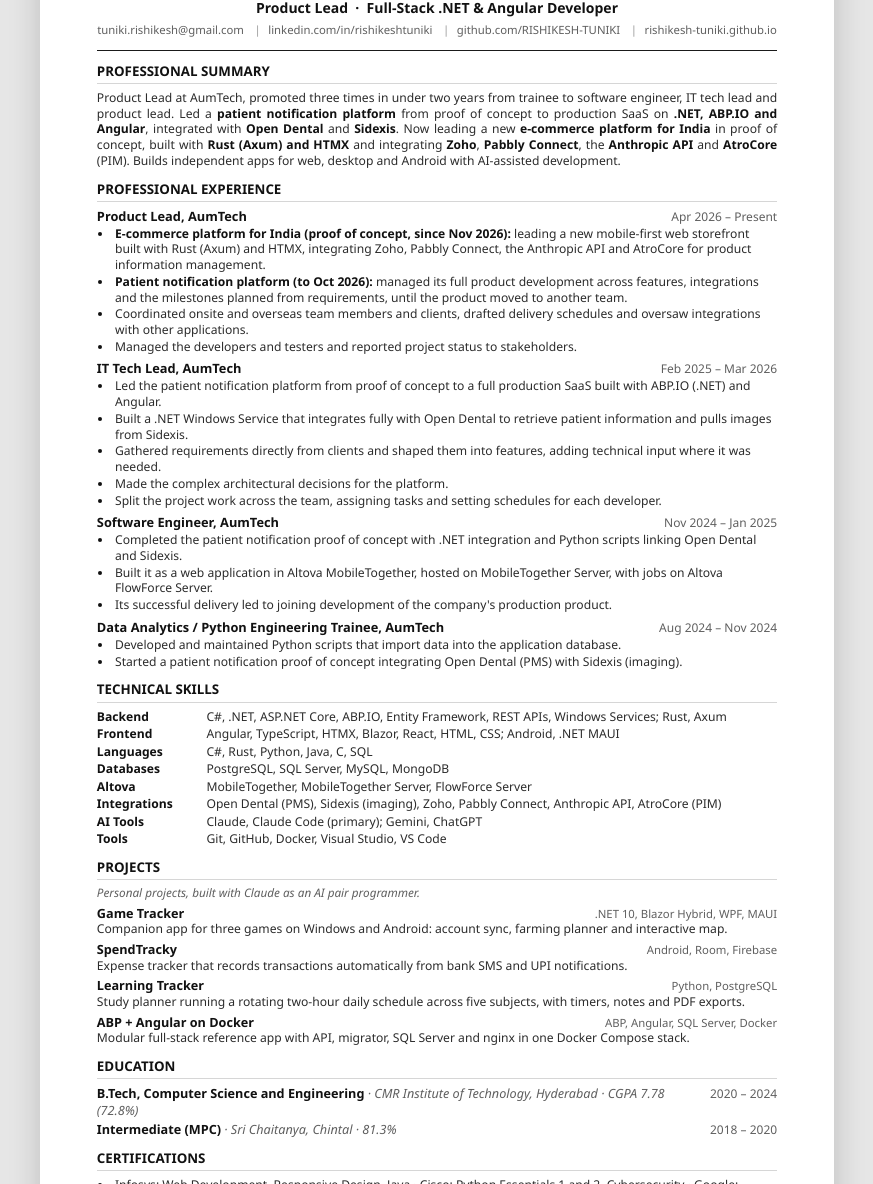
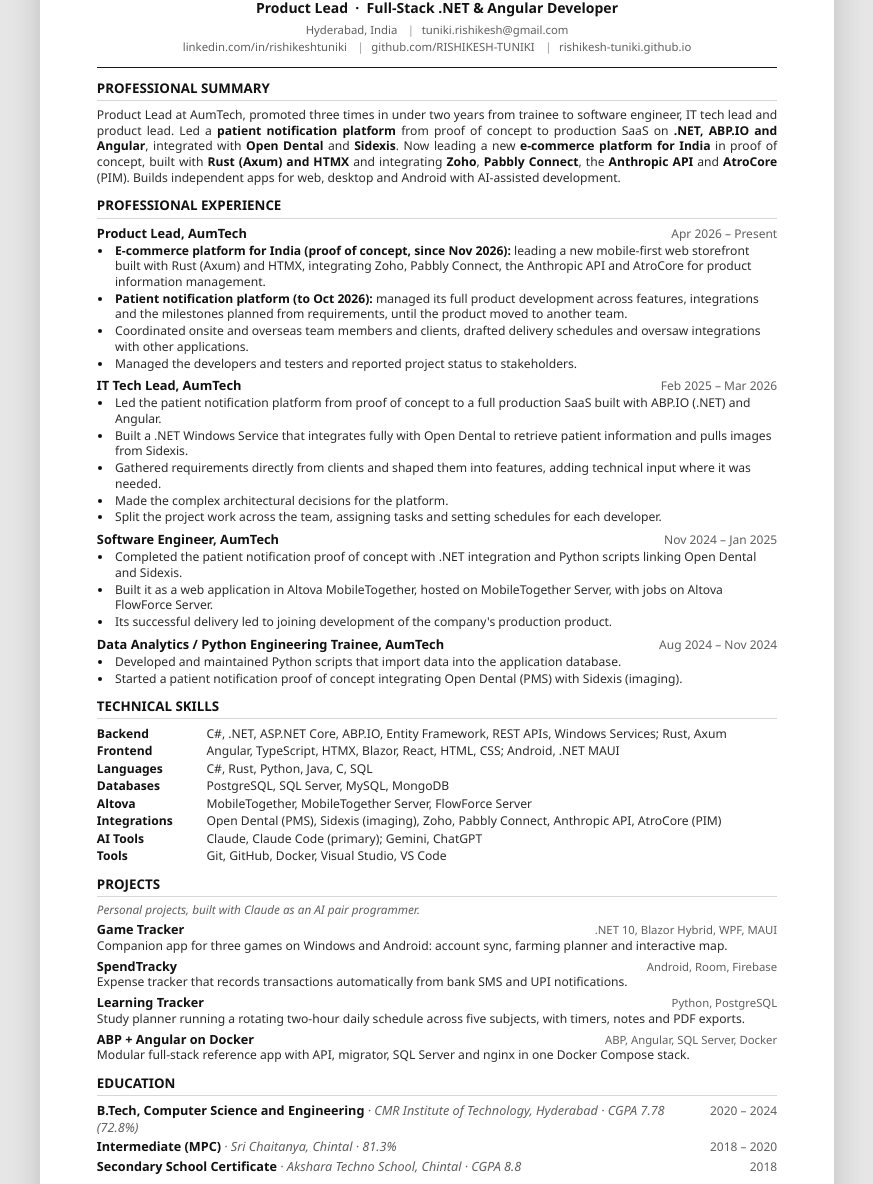
Before and after one commit to RISHIKESH-TUNIKI/RISHIKESH-TUNIKI.github.io, a plain HTML site: page resume/resume.html in a window 1280 px wide. Shown: the part 93-1277 px from the top of the page, without its empty margins (203-1076 px from the left). Drawn offline with Linux system fonts and the light colour scheme.

Commit message:
Implementation . #PF-RESUME-CITYSSC-20261123-0010 - Completed . Add Hyderabad to the resume contact lines and bring back the school certificate under Education

```diff
--- a/resume/resume.html
+++ b/resume/resume.html
@@ -39,6 +39,7 @@
   .title { font-size: 10.5pt; font-weight: 600; color: var(--ink); margin-top: 1.6mm; }
   .contact { margin-top: 1.6mm; font-size: 8.5pt; color: var(--muted); white-space: nowrap; }
   .contact span + span::before { content: "|"; margin: 0 2mm; color: #9a9a9a; }
+  .contact-2 { margin-top: .6mm; }
 
   /* sections */
   section { margin-top: 3.2mm; }
@@ -95,9 +96,13 @@
   <header>
     <h1>Tuniki Rishikesh</h1>
     <div class="title">Product Lead &nbsp;·&nbsp; Full-Stack .NET &amp; Angular Developer</div>
+    <!-- Two contact lines: one long nowrap line would make the printer shrink the whole page. -->
     <div class="contact">
+      <span>Hyderabad, India</span>
       <span>tuniki.rishikesh@gmail.com</span>
       <!--PHONE-->
+    </div>
+    <div class="contact contact-2">
       <span>linkedin.com/in/rishikeshtuniki</span>
       <span>github.com/RISHIKESH-TUNIKI</span>
       <span>rishikesh-tuniki.github.io</span>
@@ -179,13 +184,13 @@
     <div class="proj"><div class="row"><b>Learning Tracker</b><span class="stack">Python, PostgreSQL</span></div>
       <p>Study planner running a rotating two-hour daily schedule across five subjects, with timers, notes and PDF exports.</p></div>
     <div class="proj"><div class="row"><b>ABP + Angular on Docker</b><span class="stack">ABP, Angular, SQL Server, Docker</span></div>
-      <p>Modular full-stack reference app with API, migrator, SQL Server and nginx in one Docker Compose stack.</p></div>
-  </section>
+      <p>Modular full-stack reference app with API, migrator, SQL Server and nginx in one Docker Compose stack.</p></div>  </section>
 
   <section>
     <h2>Education</h2>
     <div class="edu"><div class="row"><b>B.Tech, Computer Science and Engineering <span>· CMR Institute of Technology, Hyderabad · CGPA 7.78 (72.8%)</span></b><span class="date">2020 – 2024</span></div></div>
-    <div class="edu"><div class="row"><b>Intermediate (MPC) <span>· Sri Chaitanya, Chintal · 81.3%</span></b><span class="date">2018 – 2020</span></div></div>  </section>
+    <div class="edu"><div class="row"><b>Intermediate (MPC) <span>· Sri Chaitanya, Chintal · 81.3%</span></b><span class="date">2018 – 2020</span></div></div>
+    <div class="edu"><div class="row"><b>Secondary School Certificate <span>· Akshara Techno School, Chintal · CGPA 8.8</span></b><span class="date">2018</span></div></div>  </section>
 
   <section>
     <h2>Certifications</h2>
```
Also changed, not shown: 1 other file.
